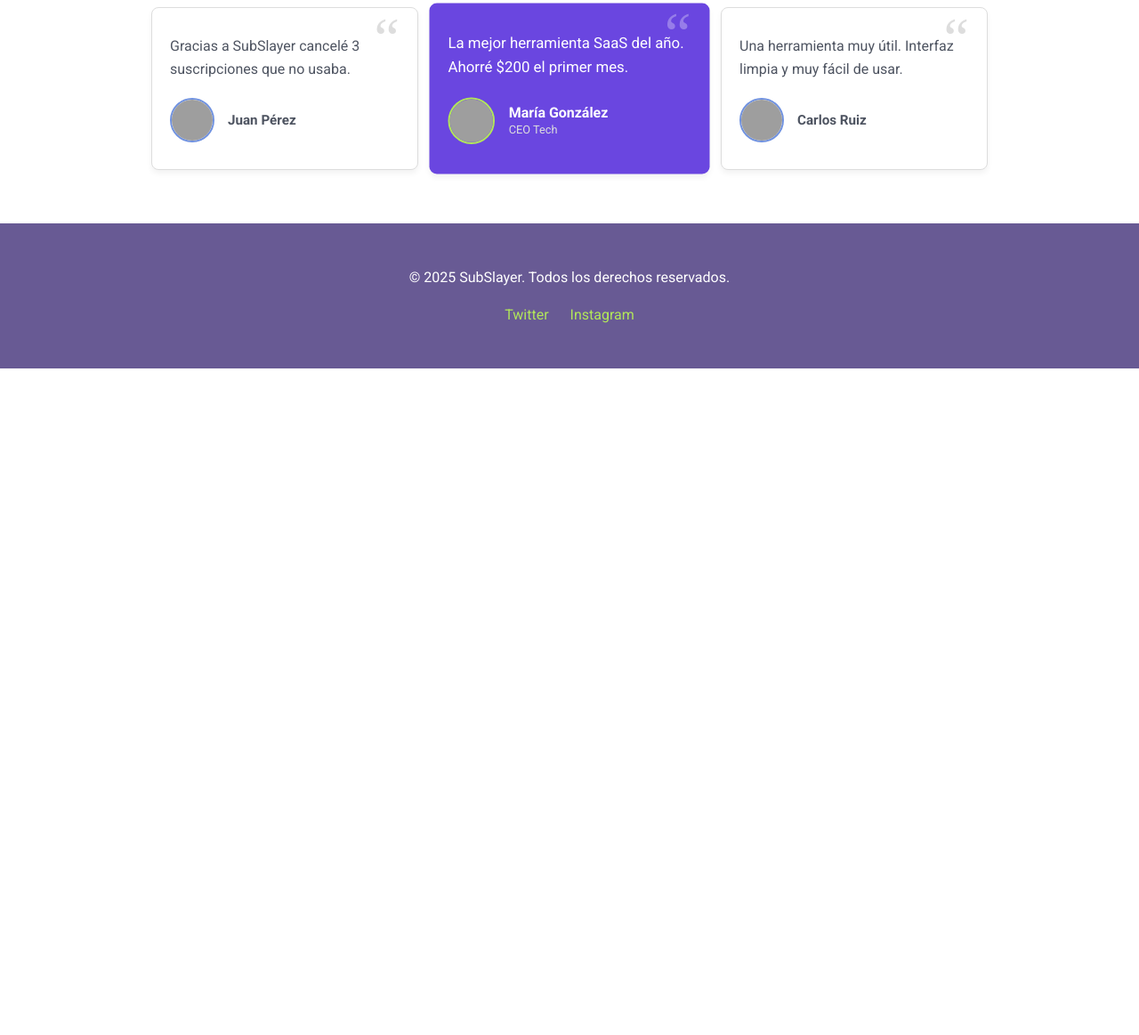
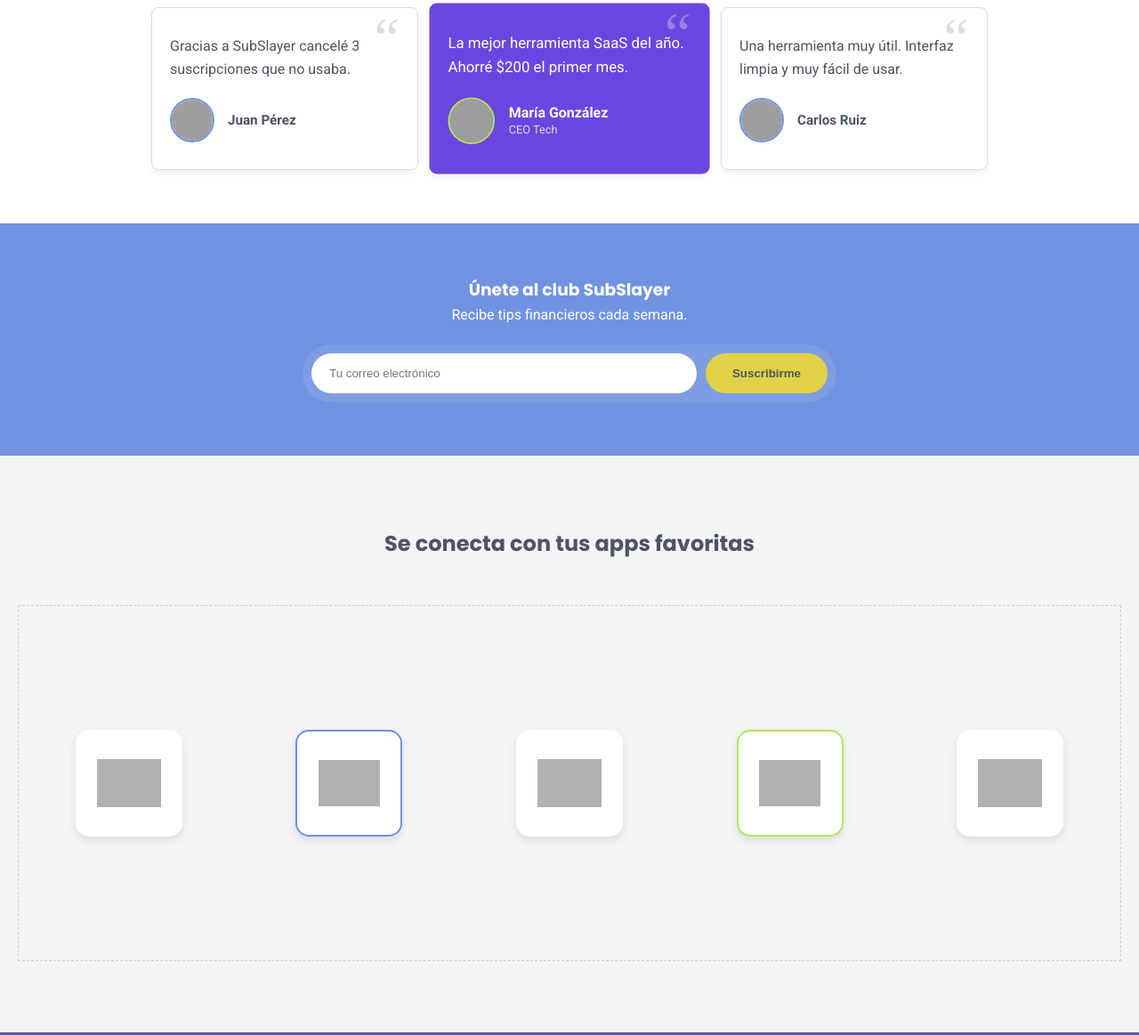
Before and after one commit to dannitzellz/SubSlayer-Landing-page, a plain HTML site: page index.html in a window 1280 px wide. Shown: the part 1410-2573 px from the top of the page at 89% size. Before the commit the page ends 1824 px from the top, so only its background shows below. Drawn offline with Linux system fonts and the light colour scheme; grey boxes are pictures that could not be loaded.

Commit message:
feat: implement advanced flexbox properties align-self, flex-grow, flex-shrink and align-content

```diff
--- a/css/styles.css
+++ b/css/styles.css
@@ -354,3 +354,115 @@
         font-size: 2rem;
     }
 }
+
+/* --- NEWSLETTER (Flex Grow & Shrink) --- */
+.newsletter-section {
+    background-color: var(--main-blue);
+    padding: 60px 20px;
+    color: var(--white);
+    display: flex;
+    justify-content: center; /* Alineación horizontal estándar */
+}
+
+.newsletter-container {
+    width: 100%;
+    max-width: 600px;
+    text-align: center;
+}
+
+.newsletter-form {
+    margin-top: 20px;
+    background: rgba(255, 255, 255, 0.1);
+    padding: 10px;
+    border-radius: 50px;
+
+    /* FLEXBOX CONTAINER */
+    display: flex;
+    gap: 10px;
+    align-items: center; /* Centra verticalmente input y botón */
+}
+
+.email-input {
+    border: none;
+    padding: 15px 20px;
+    border-radius: 30px;
+    outline: none;
+
+    /* FLEX-GROW: 1 -> Ocupa todo el espacio sobrante disponible.
+       Esto empuja al botón a la derecha. */
+    flex-grow: 1;
+}
+
+.btn-subscribe {
+    background-color: var(--yellow);
+    color: var(--dark-gray);
+    border: none;
+    padding: 15px 30px;
+    border-radius: 30px;
+    font-weight: bold;
+    cursor: pointer;
+    white-space: nowrap;
+    flex-shrink: 0;
+}
+
+
+.integrations-section {
+    padding: 80px 20px;
+    background-color: var(--bg-light);
+    text-align: center;
+}
+
+.integrations-container {
+    margin-top: 50px;
+    height: 400px;
+    border: 1px dashed #ccc;
+    display: flex;
+    justify-content: space-around;
+    align-items: center;
+    flex-wrap: wrap;
+    align-content: space-evenly;
+}
+
+.integration-card {
+    background-color: var(--white);
+    width: 120px;
+    height: 120px;
+    border-radius: 15px;
+    display: flex;
+    justify-content: center;
+    align-items: center;
+    font-weight: bold;
+    box-shadow: 0 4px 10px rgba(0,0,0,0.1);
+    color: var(--dark-gray);
+}
+
+.integration-card img {
+    width: 60%;
+    height: auto;
+    filter: grayscale(100%);
+    transition: filter 0.3s, transform 0.3s;
+    opacity: 0.8;
+}
+
+.integration-card:hover img {
+    filter: grayscale(0%);
+    transform: scale(1.1);
+    opacity: 1;
+}
+
+
+.integration-card {
+    cursor: pointer;
+}
+
+.offset-up {
+    align-self: flex-start;
+    background-color: var(--white);
+    border: 2px solid var(--main-blue);
+}
+
+.offset-down {
+    align-self: flex-end;
+    background-color: var(--white);
+    border: 2px solid var(--accent-green);
+}
--- a/index.html
+++ b/index.html
@@ -113,6 +113,45 @@
         <a href="#" class="scroll-top" title="Volver arriba">↑</a>
     </main>
 
+    <section class="newsletter-section">
+        <div class="newsletter-container">
+            <h3>Únete al club SubSlayer</h3>
+            <p>Recibe tips financieros cada semana.</p>
+
+            <form class="newsletter-form">
+                <input type="email" placeholder="Tu correo electrónico" class="email-input">
+                <button type="submit" class="btn-subscribe">Suscribirme</button>
+            </form>
+        </div>
+    </section>
+
+    <section class="integrations-section">
+        <h2>Se conecta con tus apps favoritas</h2>
+
+        <div class="integrations-container">
+           <div class="integration-card">
+                <img src="https://cdn.simpleicons.org/netflix/E50914" alt="Netflix">
+            </div>
+
+            <div class="integration-card offset-up">
+                <img src="https://cdn.simpleicons.org/spotify/1DB954" alt="Spotify">
+            </div>
+
+            <div class="integration-card">
+                <img src="https://upload.wikimedia.org/wikipedia/commons/4/4a/Amazon_icon.svg" alt="Amazon">
+            </div>
+
+            <div class="integration-card offset-down">
+                <img src="https://upload.wikimedia.org/wikipedia/commons/3/3e/Disney%2B_logo.svg" alt="Disney+">
+            </div>
+
+             <div class="integration-card">
+                <img src="https://upload.wikimedia.org/wikipedia/commons/1/17/HBO_Max_Logo.svg" alt="HBO">
+            </div>
+        </div>
+    </section>
+
+
     <footer class="main-footer">
         <p>&copy; 2025 SubSlayer. Todos los derechos reservados.</p>
         <div class="social-links">
```
